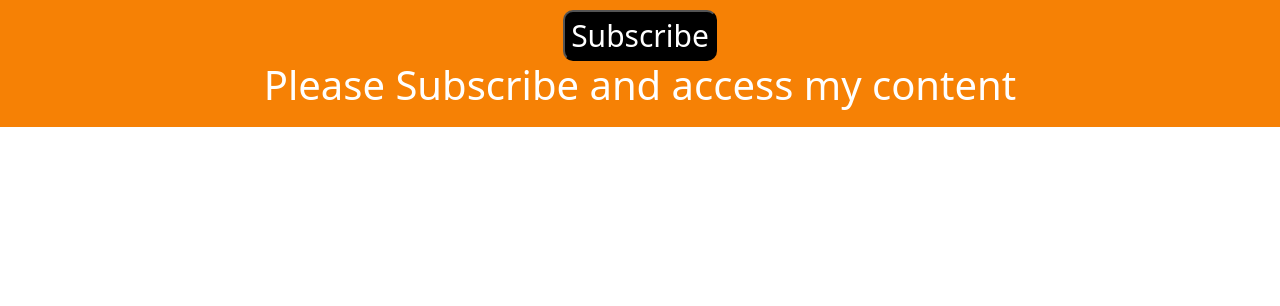
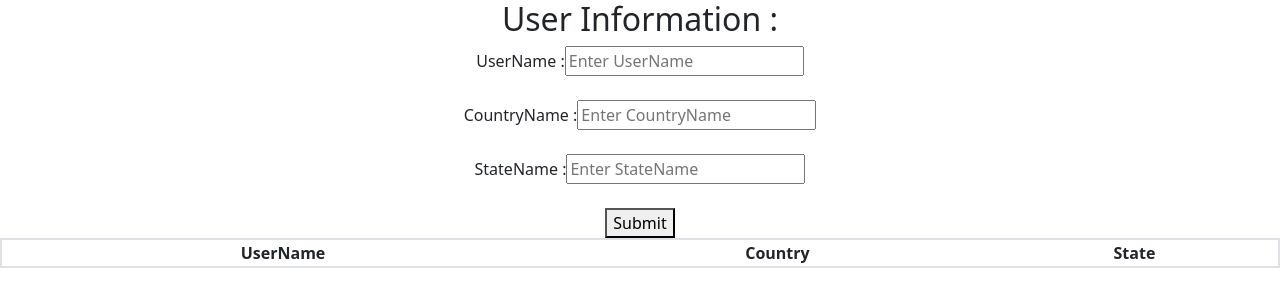
Before and after one commit to ShivarathriSuresh/Vite-React-tasks, a React (Vite) app: page / in a window 1280 px wide. Shown: the top 306 px of the page. Built offline with nearby package versions, Linux system fonts and the light colour scheme.

Commit message:
react-vite-2nd

```diff
--- /dev/null
+++ b/ReuseTable.jsx
@@ -0,0 +1,40 @@
+import { useState } from "react"
+import "./table.css"
+
+export const ReusableTable = ({rowData=[],submittedData}) =>{
+
+
+   const removeHandler=(index)=>{
+    const filteredData = rowData.filter((_,id)=>index!==id)
+        console.log(filteredData,"Filtered")
+        submittedData(filteredData)
+
+   }
+
+    return (
+        <div>
+            <table className="table">
+                <tr>
+                    <th>UserName</th>
+                    <th>Country</th>
+                    <th> State</th>
+                </tr>
+
+            { rowData.map((eachRow,index)=>{
+                return(
+                    <tr key={index}>
+                    <td>{eachRow.userName}</td>
+                    <td>{eachRow.countryName}</td>
+                    <td>{eachRow.stateName}</td>
+                    <td><button onClick={()=>{removeHandler(index)}}>Remove</button></td>
+
+                    </tr>
+                )
+            })
+                    }
+
+
+            </table>
+        </div>
+    )
+}
--- a/src/App.jsx
+++ b/src/App.jsx
@@ -1,14 +1,15 @@
-
-import  YoutubeButton  from "./Components/Class comp/youtubebutton";
 
 
+import React from 'react'
+import { ControlledStateForm } from './Components/Hooks in func/ReactForms/controlledstate';
 
-const App=()=>{
-  return(
-    <>
-    <YoutubeButton/>
-    </>
+function App() {
+  return (
+    <div>
+
+      <ControlledStateForm/>
+    </div>
   )
 }
 
-export default App;
+export default App
--- /dev/null
+++ b/src/Components/Hooks in func/ReactForms/controlledstate.jsx
@@ -0,0 +1,113 @@
+
+import { useState } from "react"
+import { ReusableTable } from "../../../../ReuseTable"
+
+ export const ControlledStateForm = () =>{
+
+    const [formData,setFormData] = useState({
+        userName:"",
+        countryName:"",
+        stateName:""
+    })
+
+    const [formErr,setFormErr]=useState({
+        nameErr:"",
+        countryErr:"",
+         stateErr:""
+    })
+
+     const[submittedData,setSubmittedData]=useState([])
+
+   const onSubmit =(event)=>{
+      event.preventDefault();
+        setSubmittedData([...submittedData,formData])
+      console.log(formData);
+      setFormData({
+        userName:"",
+        countryName:"",
+        stateName:""
+
+      })
+
+       }
+
+
+   const onChangeHandler=(event)=>{
+    //    const enteredValue=event.target.value;
+    //    const enteredName=event.target.name;
+                    // ( OR )
+       console.log(event.target.value)
+       const {name,value} = event.target
+       setFormData({...formData,[name]:value})
+                // ( OR )
+    //    setFormData({...formData,[event.target.name]:event.target.value})
+      let errors = {...formErr}
+     switch(name){
+        case "userName":
+            errors.nameErr = value ? "" : "User name is required";
+                break;
+            //userName validation
+        case "countryName":
+            errors.countryErr = value ? "" : "User name is required";
+                break;
+            //countryName validation
+        case "stateName":
+            errors.stateErr = value ? "" : "User name is required";
+                break;
+            //stateName validation
+            default:
+                break;
+
+     }
+     setFormErr(errors);
+
+   }
+
+    return (
+        <div style={{textAlign:"center"}}>
+
+            <form onSubmit={onSubmit}>
+            <h2>User Information :</h2>
+
+     <label for="name">UserName :</label>
+     <input type="text" id="name" placeholder="Enter UserName"
+
+     name="userName"
+     value={formData.userName}
+     onChange={onChangeHandler}
+
+     /><br/>
+
+      {formErr.nameErr&&<span style={{color:"red"}} >{formErr.nameErr}</span>}<br/>
+
+     <label for="countryName"> CountryName :</label>
+     <input type="text" id="country" placeholder="Enter CountryName"
+
+     name="countryName"
+     value={formData.countryName}
+     onChange={onChangeHandler}
+
+     /><br/>
+
+{formErr.countryErr&&<span style={{color:"red"}} >{formErr.countryErr}</span>}<br/>
+
+
+     <label for="state"> StateName :</label>
+     <input type="text" id="state" placeholder="Enter StateName"
+
+     name="stateName"
+     value={formData.stateName}
+     onChange={onChangeHandler}
+
+     /><br/>
+
+{formErr.stateErr&&<span style={{color:"red"}} >{formErr.stateErr}</span>}<br/>
+
+      <button type="submit">Submit</button>
+     </form>
+
+     <ReusableTable rowData={submittedData} submittedData={setSubmittedData}/>
+
+        </div>
+    )
+}
--- /dev/null
+++ b/table.css
@@ -0,0 +1,5 @@
+
+
+.table,tr,th{
+ border: 2px solid black;
+}
```
Also changed, not shown: src/Components/Hooks in func/ReactForms/controlled.jsx (added, +73 -0 lines), src/Components/Hooks in func/ReactForms/uncontrolledForm.jsx (added, +107 -0 lines), src/App.css (line endings or trailing spaces), src/Components/Hooks in func/useState/counter.jsx (renamed from src/Components/Hooks in func/counter.jsx).
